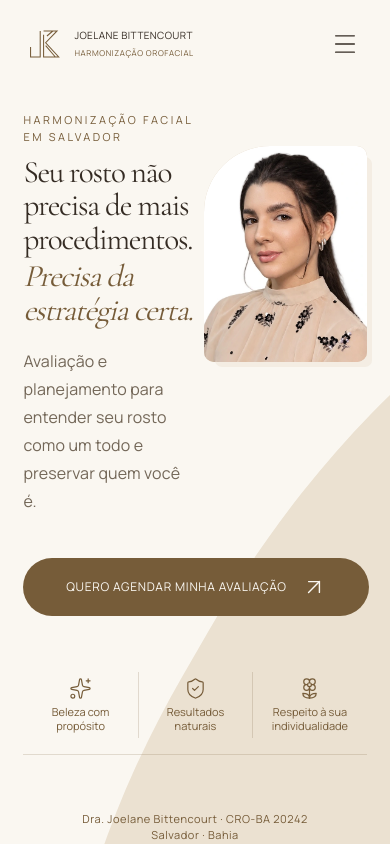
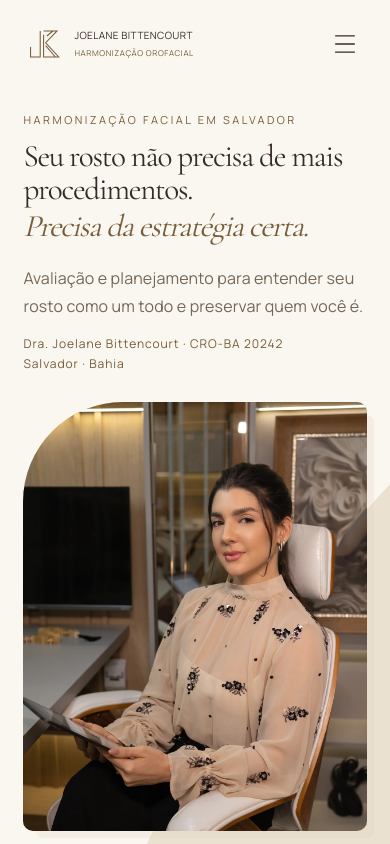
Before and after one commit to brunogbarbosa/dra-joelane-bittencourt, a Next.js app: page / in a window 390 px wide. Shown: the top 844 px of the page. Built offline with nearby package versions, Linux system fonts and the light colour scheme.

Commit message:
Revert hero redesign to previous layout

```diff
--- a/app/conversion.css
+++ b/app/conversion.css
@@ -424,22 +424,13 @@
 .conversion-hero .hero-introduction .campaign-subtitle { margin-inline: 0; max-width: 540px; }
 .conversion-hero .hero-doctor { width: 100%; max-width: 540px; aspect-ratio: 4/5; justify-self: end; }
 .conversion-hero .hero-doctor .campaign-silhouette { position: absolute; inset: 0; overflow: hidden; border-radius: 150px 10px 10px 10px; background: #deceb6; box-shadow: 18px 18px 0 -6px #deceb640; }
-.conversion-hero .hero-doctor img { object-fit: cover; object-position: 50% 18%; }
+.conversion-hero .hero-doctor img { object-fit: cover; object-position: 64% 38%; }
 .conversion-hero .hero-case { width: min(100%,1000px); margin-inline: auto; border-top: 1px solid var(--line); padding-top: clamp(28px,3vw,44px); }
 .conversion-hero .hero-case .comparison-title { text-align: left; padding-inline: 0; margin-bottom: 24px; font-size: clamp(23px,2.5vw,34px); }
 .conversion-hero .hero-case .hero-voice { max-width: 850px; margin: 28px auto 0; padding: 0 0 0 24px; border-left: 1px solid var(--rose); }
 .conversion-hero .hero-case .hero-voice blockquote { font-size: clamp(22px,2.1vw,28px); line-height: 1.45; }
 .conversion-hero .hero-case .review-source { text-decoration: none; font-size: 13px; }
 .conversion-hero .hero-case .hero-result-note { padding-inline: 0; }
-.conversion-hero .hero-contact-inline { width: min(100%, 430px); margin: 28px 0 0; align-items: stretch; }
-.conversion-hero .hero-contact-inline .hero-booking { width: 100%; min-height: 58px; padding: 17px 24px; justify-content: center; }
-.conversion-hero .hero-contact-inline .hero-booking>span { font-size: 14px; line-height: 1.2; letter-spacing: .09em; }
-.conversion-hero .hero-pillars { display: grid; grid-template-columns: repeat(3,1fr); width: min(100%, 940px); margin: 4px auto 0; border-bottom: 1px solid var(--line); padding: 14px 0 22px; }
-.conversion-hero .hero-pillars>div { display: flex; align-items: center; justify-content: center; gap: 12px; min-height: 58px; color: var(--rose-deep); text-align: left; }
-.conversion-hero .hero-pillars>div+div { border-left: 1px solid var(--line); }
-.conversion-hero .hero-pillars svg { width: 28px; height: 28px; stroke-width: 1.25; flex: none; }
-.conversion-hero .hero-pillars span { font-size: 13px; line-height: 1.35; }
-.conversion-hero>.campaign-inner>.hero-credentials { text-align: center; margin: 20px auto 0; font-size: 13px; line-height: 1.7; letter-spacing: .08em; color: var(--rose-deep); }
 .care-chapter .care-photo { aspect-ratio: 492/876; border-radius: 56px 6px 6px 6px; }
 .care-chapter .care-photo img { object-fit: contain; object-position: center; }
 @media(max-width:1100px) {
@@ -451,22 +442,11 @@
  .conversion-hero .hero-case .hero-voice { margin-inline: 4vw; }
 }
 @media(max-width:700px) {
- .hero-introduction { grid-template-columns: minmax(0,1fr) minmax(150px,.95fr); align-items: start; gap: 10px; }
- .conversion-hero .hero-introduction .campaign-copy { min-width: 0; }
- .conversion-hero .hero-introduction .campaign-title-line:first-child { max-width: 100%; }
- .conversion-hero .hero-introduction .campaign-subtitle { max-width: 100%; }
- .conversion-hero .hero-doctor { width: 100%; max-width: none; aspect-ratio: 3/4; justify-self: stretch; margin-top: 34px; }
- .conversion-hero .hero-doctor .campaign-silhouette { border-top-left-radius: 66px; box-shadow: 8px 8px 0 -3px #deceb640; }
+ .hero-introduction { grid-template-columns: 1fr; gap: 28px; }
+ .conversion-hero .hero-doctor { width: 100%; max-width: 430px; aspect-ratio: 4/5; justify-self: center; }
+ .conversion-hero .hero-doctor .campaign-silhouette { border-top-left-radius: 100px; box-shadow: 10px 10px 0 -3px #deceb640; }
  .conversion-hero .hero-case .hero-voice { padding-left: 16px; margin-top: 22px; }
  .conversion-hero .hero-case .hero-voice blockquote { font-size: 21px; }
  .conversion-hero .hero-case .comparison-title { font-size: 24px; }
- .conversion-hero .hero-contact-inline { width: calc(100vw - 44px); max-width: none; margin-top: 22px; }
- .conversion-hero .hero-contact-inline .hero-booking { min-height: 56px; padding: 16px 12px; }
- .conversion-hero .hero-contact-inline .hero-booking>span { font-size: 12px; letter-spacing: .06em; white-space: nowrap; }
- .conversion-hero .hero-pillars { width: 100%; margin-top: 4px; padding: 12px 0 16px; }
- .conversion-hero .hero-pillars>div { flex-direction: column; gap: 5px; min-height: 66px; text-align: center; }
- .conversion-hero .hero-pillars svg { width: 23px; height: 23px; }
- .conversion-hero .hero-pillars span { font-size: 11px; line-height: 1.25; }
- .conversion-hero>.campaign-inner>.hero-credentials { margin-top: 16px; font-size: 11px; line-height: 1.5; letter-spacing: .05em; }
  .care-chapter .care-photo { max-width: 330px; }
 }
--- a/components/campaign-hero.tsx
+++ b/components/campaign-hero.tsx
@@ -5,8 +5,8 @@ import { CasePhotos } from './case-photos';
 import { heroCase } from '@/data/cases';
 import { AppointmentLink } from './appointment-link';
 import { heroVoice } from '@/data/conversion';
-import { site } from '@/data/site';
-import { Flower2, ShieldCheck, Sparkles } from 'lucide-react';
+import { appointmentUrl, site } from '@/data/site';
+import { Phone } from 'lucide-react';
 import { useId } from 'react';
 import { useCampaignMotion } from './use-campaign-motion';
 
@@ -43,26 +43,22 @@ export function CampaignHero() {
         <p className="campaign-kicker">HARMONIZAÇÃO FACIAL EM SALVADOR</p>
         <h1 id="campaign-title"><span className="campaign-title-line"><span>Seu rosto não precisa de mais procedimentos.</span></span><span className="campaign-title-line"><em>Precisa da estratégia certa.</em></span></h1>
         <p className="campaign-subtitle">Avaliação e planejamento para entender seu rosto como um todo e preservar quem você é.</p>
-        <div className="campaign-action hero-contact hero-contact-inline">
-          <AppointmentLink id="hero-whatsapp" className="hero-booking"><span>QUERO AGENDAR MINHA AVALIAÇÃO</span></AppointmentLink>
-        </div>
+        <p className="hero-credentials">Dra. Joelane Bittencourt · CRO-BA 20242<br/>Salvador · Bahia</p>
       </div>
       <figure className="campaign-portrait hero-doctor"><div className="campaign-silhouette">
         <Image src={site.images.hero} alt="Dra. Joelane Bittencourt em seu consultório" fill preload sizes="(max-width:700px) 88vw, 44vw"/>
       </div></figure>
       </div>
-      <div className="hero-pillars" aria-label="Compromissos da Dra. Joelane">
-        <div><Sparkles aria-hidden="true"/><span>Beleza com<br/>propósito</span></div>
-        <div><ShieldCheck aria-hidden="true"/><span>Resultados<br/>naturais</span></div>
-        <div><Flower2 aria-hidden="true"/><span>Respeito à sua<br/>individualidade</span></div>
-      </div>
-      <p className="hero-credentials">Dra. Joelane Bittencourt · CRO-BA 20242<br/>Salvador · Bahia</p>
       <div className="hero-case">
         <p className="comparison-title">Full Face · Um olhar para o rosto como um todo.</p>
         <CasePhotos record={heroCase}/>
         <div className="hero-voice"><blockquote>“{heroVoice.quote}”</blockquote><span className="review-source">{heroVoice.name} · Depoimento compartilhado no Instagram</span></div>
         <p className="hero-result-note">Resultados individuais. Fotografias fornecidas pela profissional.</p>
       </div>
+      <div className="campaign-action hero-contact">
+        <AppointmentLink id="hero-whatsapp" className="hero-booking"><span>QUERO AGENDAR</span><span>MINHA AVALIAÇÃO</span></AppointmentLink>
+        <a className="hero-phone" href={appointmentUrl} target="_blank" rel="noopener noreferrer" data-cta="hero-phone-whatsapp" aria-label={`Agendar pelo WhatsApp: ${site.phone}`}><Phone size={23} aria-hidden="true"/><span>{site.phone.replace('+55 ', '')}</span></a>
+      </div>
       <SmileSeal/>
     </div>
   </section>;
--- a/data/site.ts
+++ b/data/site.ts
@@ -10,7 +10,7 @@ export const site = {
   instagram: 'https://www.instagram.com/drajoelanebittencourt/', instagramHandle: '@drajoelanebittencourt',
   philosophy: ['NATURALIDADE', 'ANTES DE', 'EXCESSOS.'],
   colors: { paper: '#faf7f1', ink: '#352c24', taupe: '#765c39', champagne: '#deceb6', dark: '#30271f' },
-  images: { hero: '/images/joelane-hero-rosto.webp', presentation: '/images/joelane-apresentacao-estudio.webp', about: '/images/joelane-cuidado-paciente.webp', evaluation: '/images/joelane-avaliacao-detalhes.webp', beauty: '/images/joelane-cuidado.webp' },
+  images: { hero: '/images/joelane-retrato-ensaio.webp', presentation: '/images/joelane-apresentacao-estudio.webp', about: '/images/joelane-cuidado-paciente.webp', evaluation: '/images/joelane-avaliacao-detalhes.webp', beauty: '/images/joelane-cuidado.webp' },
   procedures: [] as Procedure[], office: [] as { src: string; alt: string }[], testimonials: [] as Testimonial[],
   results: { enabled: true, items: [
     { image: '/images/resultado-01.webp', label: 'Harmonia do perfil', alt: 'Registro 01 de antes e depois fornecido pela Dra. Joelane Bittencourt: harmonia do perfil', orientation: 'horizontal', beforeShare: 0.4883177570093458, comparisonRatio: 0.39285714285714285 },
```
Also changed, not shown: public/images/joelane-hero-rosto.webp (deleted).
